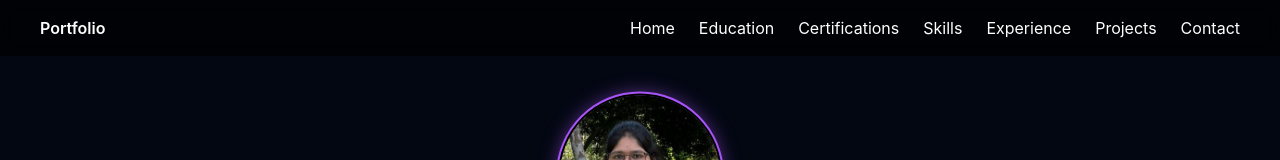
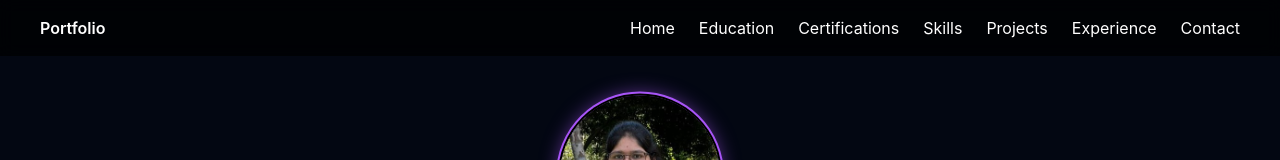
Before and after one commit to Rithikasri17012006/Rithika-Portfolio, a React (Create React App) app: page / in a window 1280 px wide. Shown: the top 160 px of the page. Built offline with nearby package versions, Linux system fonts and the light colour scheme.

Commit message:
nav bar changes

```diff
--- a/src/components/Navbar.jsx
+++ b/src/components/Navbar.jsx
@@ -5,8 +5,9 @@ const menu = [
   { label: "Education", id: "education" },
   { label: "Certifications", id: "certifications" },
   { label: "Skills", id: "skills" },
+   { label: "Projects", id: "projects" },
   { label: "Experience", id: "experience" },
-  { label: "Projects", id: "projects" },
+
   { label: "Contact", id: "contact" }
 ];
 
```
